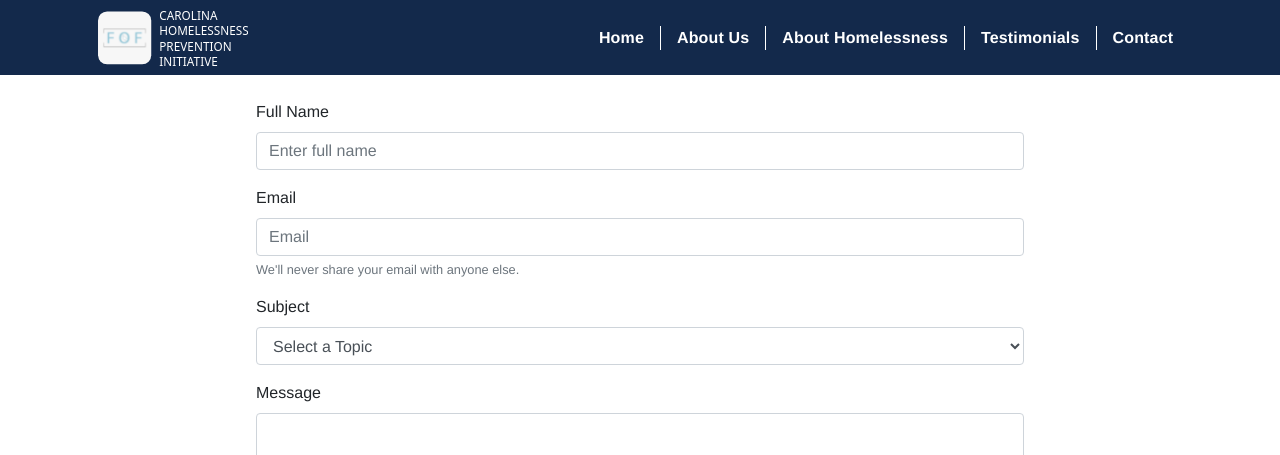
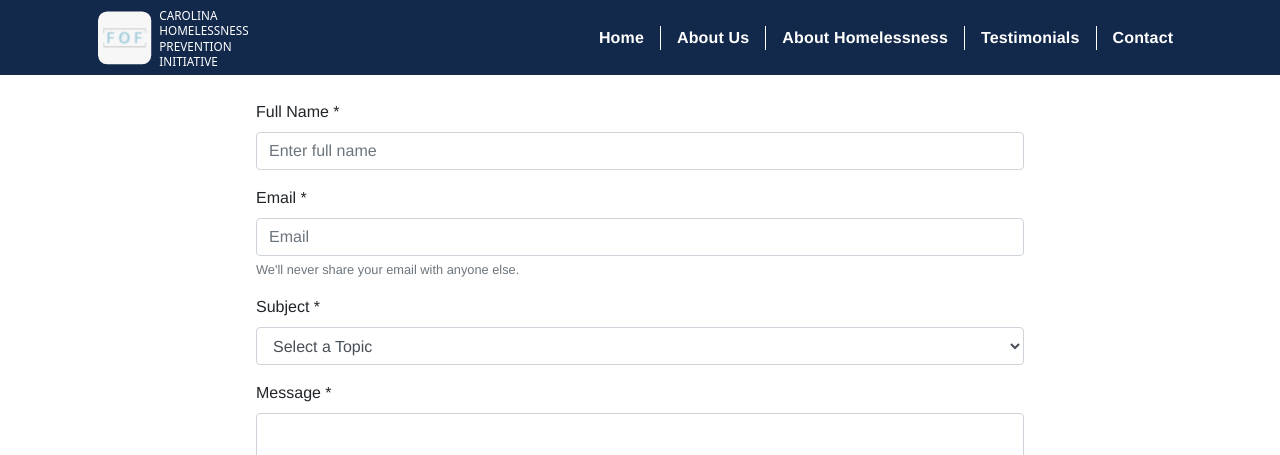
Before and after one commit to web-dev-carolina/CHPI, a React (Create React App) app in the folder chpi-website/: page /Contact in a window 1280 px wide. Shown: the top 455 px of the page. Built offline with nearby package versions, Linux system fonts and the light colour scheme.

Commit message:
Basic Form Validation

```diff
--- a/chpi-website/src/Component/Contact.js
+++ b/chpi-website/src/Component/Contact.js
@@ -13,12 +13,12 @@ function Contact(){
         <div className="contact">
             <Form className="formcontainer">
             <Form.Group controlId="formBasicName" className="fullname">
-                <Form.Label>Full Name</Form.Label>
-                <Form.Control type="name" placeholder="Enter full name" />
+                <Form.Label>Full Name *</Form.Label>
+                <Form.Control  type="name" placeholder="Enter full name" />
             </Form.Group>
 
             <Form.Group controlId="formBasicEmail">
-                <Form.Label>Email</Form.Label>
+                <Form.Label>Email *</Form.Label>
                 <Form.Control type="email" placeholder="Email" />
                 <Form.Text className="text-muted">
                 We'll never share your email with anyone else.
@@ -26,7 +26,7 @@ function Contact(){
             </Form.Group>
 
             <Form.Group controlId="exampleForm.ControlSelect1">
-                <Form.Label>Subject</Form.Label>
+                <Form.Label>Subject *</Form.Label>
                 <Form.Control as="select">
                     <option>Select a Topic</option>
                     <option>Get Involved</option>
@@ -37,7 +37,7 @@ function Contact(){
             </Form.Group>
 
             <Form.Group controlId="formBasicMessage">
-                <Form.Label>Message</Form.Label>
+                <Form.Label>Message *</Form.Label>
                 <Form.Control as="textarea" rows={5} />
             </Form.Group>
             <Button id="contact-submit" onClick={handleSubmit} className="secondary-color" >
@@ -83,19 +83,48 @@ var firebaseConfig = {
 
 
   function handleSubmit(event){
-      alert("SUBMITTED!");
+
       console.log("handling submit request")
       var nameValue = document.getElementById("formBasicName").value;
       var emailValue = document.getElementById("formBasicEmail").value;
       var subjectValue = document.getElementById("exampleForm.ControlSelect1").value;
       var messageValue = document.getElementById("formBasicMessage").value;
 
-      //console.log(nameValue);
-      //console.log(emailValue);
-      //console.log(subjectValue);
-      //console.log(messageValue);
+      console.log("Name: " + nameValue);
+      console.log(typeof nameValue);
 
-      firebasePush(nameValue, emailValue, subjectValue, messageValue);
+      console.log("Email: " + emailValue);
+      console.log(typeof emailValue);
+
+      console.log("Subject: " + subjectValue);
+      console.log(typeof subjectValue);
+
+      console.log("Message: " + messageValue);
+      console.log(typeof messageValue);
+
+      if(nameValue == ''){
+        alert("Name Required");
+        return;
+      }
+
+      if(emailValue == ''){
+          alert("Email Required");
+          return;
+      }
+
+      if(subjectValue == 'Select a Topic'){
+          alert("Subject Required");
+          return;
+      }
+
+      if(messageValue == ''){
+          alert("Message Required");
+          return;
+      }
+
+        alert("SUBMITTED!");
+        console.log("pushing to firebase");
+       firebasePush(nameValue, emailValue, subjectValue, messageValue);
 
       event.preventDefault();
   };
```
